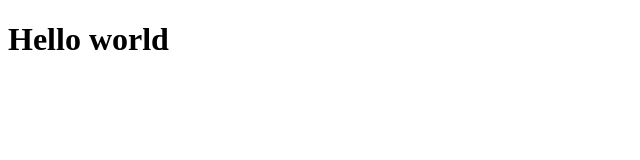
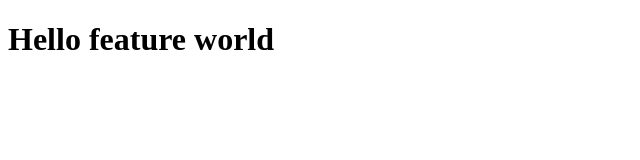
Before and after one commit to Deepshikha-cedcoss/git-conflict, a plain HTML site: page index.html in a window 1280 px wide. Shown: the whole page, without its empty margins (0-640 px from the left). Drawn offline with Linux system fonts and the light colour scheme.

Commit message:
feature branch

```diff
--- a/index.html
+++ b/index.html
@@ -4,6 +4,6 @@
 	<title></title>
 </head>
 <body>
-<h1>Hello world</h1>
+<h1>Hello feature world</h1>
 </body>
 </html>
```
